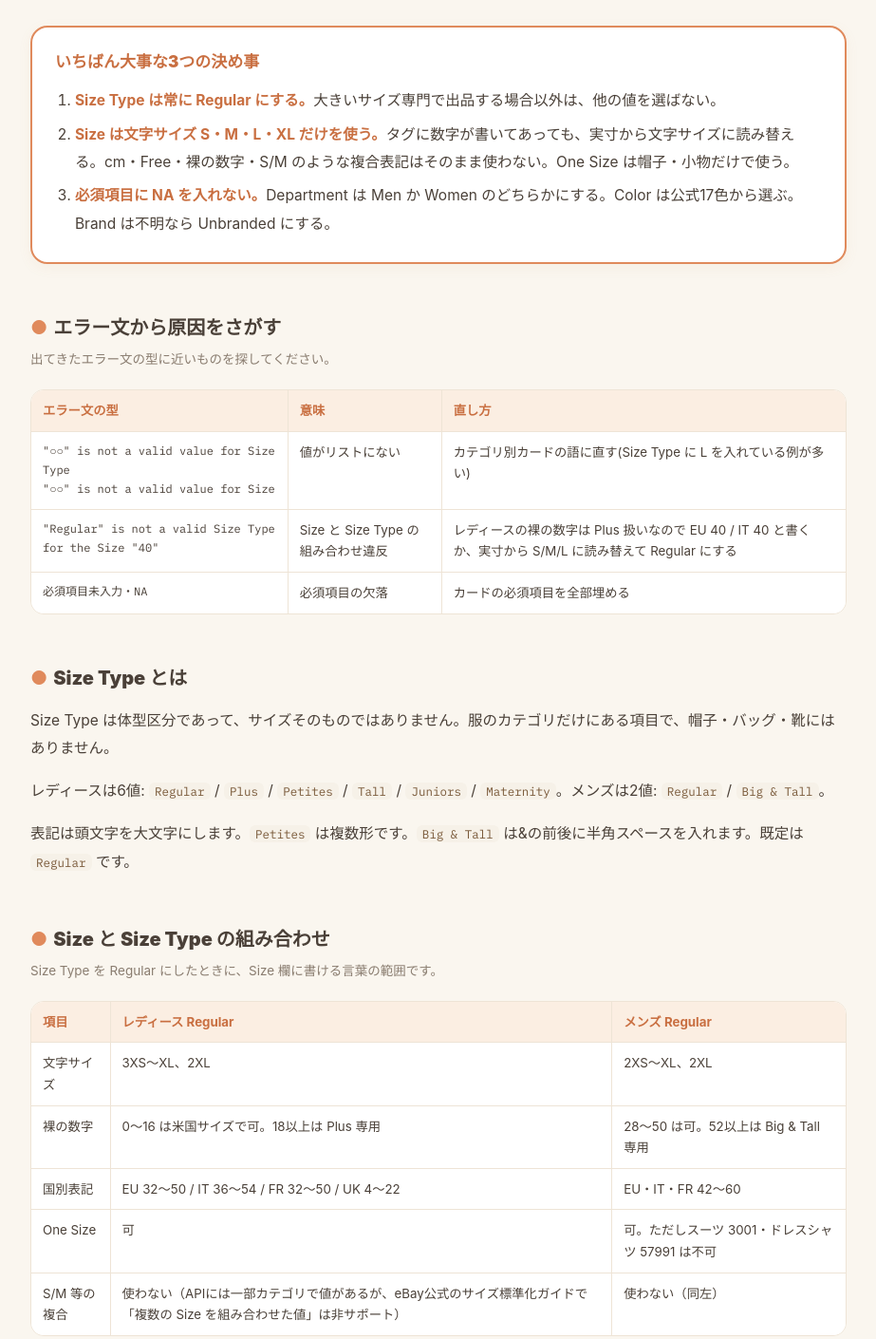
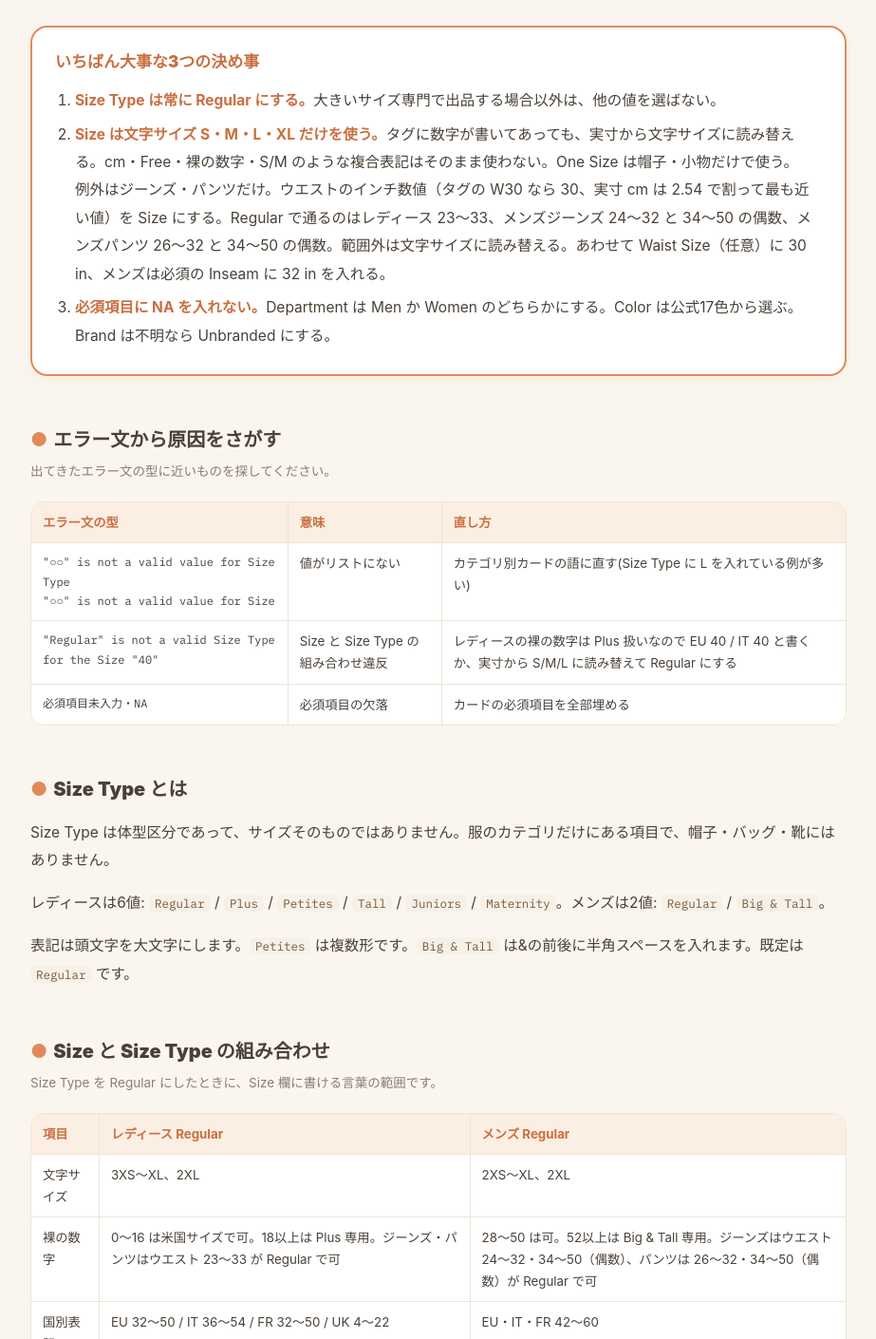
Before and after one commit to naokijodan/ebay-size-guide, a plain HTML site: page index.html in a window 1280 px wide. Shown: the part 292-1702 px from the top of the page at 95% size, without its empty margins (178-1101 px from the left). Drawn offline with Linux system fonts and the light colour scheme; a web font is replaced by a local one.

Commit message:
ジーンズ・パンツはSizeにウエストのインチ数値を使う例外を追加（公式サイズ標準化ガイドの標準ウエストサイズに従う。2026-09-04 Taxonomy API実測: レディース23〜33、メンズ24〜50がRegular可）
Co-Authored-By: Claude Fable 5.1 <noreply@anthropic.com>
Claude-Session: https://claude.ai/code/session_01EoP4rDab51ZfaTp9Zi9dPr

```diff
--- a/index.html
+++ b/index.html
@@ -87,7 +87,7 @@ pre.inst{background:var(--card);border:1.5px solid var(--line);border-radius:18p
 <p class="bp-title">いちばん大事な3つの決め事</p>
 <ol>
 <li><b>Size Type は常に Regular にする。</b>大きいサイズ専門で出品する場合以外は、他の値を選ばない。</li>
-<li><b>Size は文字サイズ S・M・L・XL だけを使う。</b>タグに数字が書いてあっても、実寸から文字サイズに読み替える。cm・Free・裸の数字・S/M のような複合表記はそのまま使わない。One Size は帽子・小物だけで使う。</li>
+<li><b>Size は文字サイズ S・M・L・XL だけを使う。</b>タグに数字が書いてあっても、実寸から文字サイズに読み替える。cm・Free・裸の数字・S/M のような複合表記はそのまま使わない。One Size は帽子・小物だけで使う。<br>例外はジーンズ・パンツだけ。ウエストのインチ数値（タグの W30 なら 30、実寸 cm は 2.54 で割って最も近い値）を Size にする。Regular で通るのはレディース 23〜33、メンズジーンズ 24〜32 と 34〜50 の偶数、メンズパンツ 26〜32 と 34〜50 の偶数。範囲外は文字サイズに読み替える。あわせて Waist Size（任意）に 30 in、メンズは必須の Inseam に 32 in を入れる。</li>
 <li><b>必須項目に NA を入れない。</b>Department は Men か Women のどちらかにする。Color は公式17色から選ぶ。Brand は不明なら Unbranded にする。</li>
 </ol>
 </div>
@@ -126,7 +126,7 @@ pre.inst{background:var(--card);border:1.5px solid var(--line);border-radius:18p
 <table class="cmp">
 <tr><th>項目</th><th>レディース Regular</th><th>メンズ Regular</th></tr>
 <tr><td>文字サイズ</td><td>3XS〜XL、2XL</td><td>2XS〜XL、2XL</td></tr>
-<tr><td>裸の数字</td><td>0〜16 は米国サイズで可。18以上は Plus 専用</td><td>28〜50 は可。52以上は Big &amp; Tall 専用</td></tr>
+<tr><td>裸の数字</td><td>0〜16 は米国サイズで可。18以上は Plus 専用。ジーンズ・パンツはウエスト 23〜33 が Regular で可</td><td>28〜50 は可。52以上は Big &amp; Tall 専用。ジーンズはウエスト 24〜32・34〜50（偶数）、パンツは 26〜32・34〜50（偶数）が Regular で可</td></tr>
 <tr><td>国別表記</td><td>EU 32〜50 / IT 36〜54 / FR 32〜50 / UK 4〜22</td><td>EU・IT・FR 42〜60</td></tr>
 <tr><td>One Size</td><td>可</td><td>可。ただしスーツ 3001・ドレスシャツ 57991 は不可</td></tr>
 <tr><td>S/M 等の複合</td><td>使わない（APIには一部カテゴリで値があるが、eBay公式のサイズ標準化ガイドで「複数の Size を組み合わせた値」は非サポート）</td><td>使わない（同左）</td></tr>
@@ -177,6 +177,7 @@ pre.inst{background:var(--card);border:1.5px solid var(--line);border-radius:18p
 <p><b>Brand:</b> 自由入力。不明なら Unbranded</p>
 <p><b>Size Type:</b> Regular、Plus、Petites、Tall、Juniors、Maternity（既定 Regular） <span class="chip ng">見落とし注意</span></p>
 <p><b>Size:</b> 文字サイズ 3XS〜XL・2XL ／ 数値 0〜16（2刻み、000・00 を含む）とウエストインチ 23〜33 ／ EU 32〜50・IT 36〜54・FR 32〜50・UK 4〜22 ／ One Size 可 ／ S/M等の複合表記は不可</p>
+<p><b>Size の入れ方:</b> ウエストのインチ数値（23〜33 が Regular で可）を Size にする。<b>Waist Size</b>（任意）に 30 in 形式で併記</p>
 <p><b>Style:</b> Ankle、Bloomer、Capri、Cargo、Carpenter、Chino、Cropped、Dress Pants、Harem、Jegging、Jogger、Khakis、Overalls、Paperbag、Pedal Pusher、Rain Pants、Snow Pants、Sweatpants、Windbreaker <span class="chip ng">見落とし注意</span></p>
 <p><b>Color:</b> Beige、Black、Blue、Brown、Clear、Gold、Gray、Green、Ivory、Multicolor、Orange、Pink、Purple、Red、Silver、White、Yellow</p>
 <p><b>Department:</b> Women、Teens、Unisex Adults</p>
@@ -187,6 +188,7 @@ pre.inst{background:var(--card);border:1.5px solid var(--line);border-radius:18p
 <p><b>Brand:</b> 自由入力。不明なら Unbranded</p>
 <p><b>Size Type:</b> Regular、Plus、Petites、Tall、Juniors、Maternity（既定 Regular） <span class="chip ng">見落とし注意</span></p>
 <p><b>Size:</b> 文字サイズ 3XS〜XL・2XL ／ 数値 0〜16（2刻み、000・00 を含む）とウエストインチ 23〜33 ／ EU 32〜50・IT 36〜54・FR 32〜50・UK 4〜22 ／ One Size 可 ／ S/M等の複合表記は不可</p>
+<p><b>Size の入れ方:</b> ウエストのインチ数値（23〜33 が Regular で可）を Size にする。<b>Waist Size</b>（任意）に 30 in 形式で併記</p>
 <p><b>Style:</b> Ankle、Bootcut、Boyfriend、Capri、Cropped、Flared、Jegging、Khakis、Mom、Paperbag、Skinny、Straight、Tapered、Wide-Leg <span class="chip ng">見落とし注意</span></p>
 <p><b>Department:</b> Women、Teens、Unisex Adults</p>
 <p><b>Color:</b> Beige、Black、Blue、Brown、Clear、Gold、Gray、Green、Ivory、Multicolor、Orange、Pink、Purple、Red、Silver、White、Yellow</p>
@@ -292,6 +294,7 @@ pre.inst{background:var(--card);border:1.5px solid var(--line);border-radius:18p
 <p><b>Brand:</b> 自由入力。不明なら Unbranded</p>
 <p><b>Size Type:</b> Regular、Big & Tall（既定 Regular） <span class="chip ng">見落とし注意</span></p>
 <p><b>Size:</b> 文字サイズ 2XS〜XL・2XL ／ 数値 26〜32（1刻み）・34〜50（2刻み） ／ EU 42〜60・IT 42〜60・FR 42〜60 ／ One Size 可 ／ 複合表記なし</p>
+<p><b>Size の入れ方:</b> ウエストのインチ数値（26〜32、34〜50 の偶数が Regular で可）を Size にする。<b>Waist Size</b>（任意）に 30 in 形式で併記。Inseam は必須</p>
 <p><b>Inseam:</b> 24 in、25 in、26 in、27 in、28 in、29 in、30 in、31 in、32 in、33 in、34 in、35 in、36 in、37 in、38 in <span class="chip ng">見落とし注意</span></p>
 <p><b>Style:</b> Ankle、Capri、Cargo、Carpenter、Chino、Cropped、Dress Pants、Jogger、Khakis、Overalls、Paperbag、Pedal Pusher、Rain Pants、Snow Pants、Sweatpants、Windbreaker <span class="chip ng">見落とし注意</span></p>
 <p><b>Color:</b> Beige、Black、Blue、Brown、Clear、Gold、Gray、Green、Ivory、Multicolor、Orange、Pink、Purple、Red、Silver、White、Yellow</p>
@@ -303,6 +306,7 @@ pre.inst{background:var(--card);border:1.5px solid var(--line);border-radius:18p
 <p><b>Brand:</b> 自由入力。不明なら Unbranded</p>
 <p><b>Size Type:</b> Regular、Big & Tall（既定 Regular） <span class="chip ng">見落とし注意</span></p>
 <p><b>Size:</b> 文字サイズ 2XS〜XL・2XL ／ 数値 24〜32（1刻み）・34〜50（2刻み） ／ EU 42〜60・IT 42〜60・FR 42〜60 ／ One Size 可 ／ 複合表記なし</p>
+<p><b>Size の入れ方:</b> ウエストのインチ数値（24〜32、34〜50 の偶数が Regular で可）を Size にする。<b>Waist Size</b>（任意）に 30 in 形式で併記。Inseam は必須</p>
 <p><b>Inseam:</b> 24 in、25 in、26 in、27 in、28 in、29 in、30 in、31 in、32 in、33 in、34 in、35 in、36 in、37 in、38 in <span class="chip ng">見落とし注意</span></p>
 <p><b>Department:</b> Men、Teens、Unisex Adults</p>
 <p><b>Style:</b> Ankle、Bootcut、Capri、Cropped、Flared、Khakis、Paperbag、Skinny、Straight、Tapered、Wide-Leg <span class="chip ng">見落とし注意</span></p>
@@ -446,6 +450,7 @@ pre.inst{background:var(--card);border:1.5px solid var(--line);border-radius:18p
 【3つの決め事】
 Size Type は常に Regular にする。大きいサイズ専門で出品する場合だけ例外にする。
 Size は文字サイズ S、M、L、XL だけを使う。タグが数字でも実寸から文字に読み替える。cm、Free、裸の数字、S/Mのような複合表記はそのまま使わない。One Size は帽子と小物だけで使う。
+例外はジーンズ・パンツ(レディース11554・63863、メンズ11483・57989)だけで、ウエストのインチ数値をSizeにする(タグのW30なら30、実寸cmは2.54で割って最も近い値)。Regularで通る値はレディース23から33、メンズジーンズ24から32と34から50の偶数、メンズパンツ26から32と34から50の偶数。範囲外は文字サイズに読み替える。あわせてWaist Size(任意)に30 in、メンズは必須のInseamに32 inを入れる。
 必須項目に NA を入れない。Department は Men か Women のどちらかにする。Color は公式17色から選ぶ。Brand は不明なら Unbranded にする。
 
 【必須項目の埋め方】
@@ -453,7 +458,7 @@ Size は文字サイズ S、M、L、XL だけを使う。タグが数字でも
 
 【Size と Size Type の組み合わせ】
 文字サイズは、レディースが3XSからXLと2XL、メンズが2XSからXLと2XLまで使える。
-裸の数字は、レディースが0から16は米国サイズとして使えるが、18以上はPlus専用になる。メンズは28から50が使えるが、52以上はBig & Tall専用になる。
+裸の数字は、トップス・ワンピース等の米国サイズでは、レディースが0から16は使えるが18以上はPlus専用になる。メンズは28から50が使えるが、52以上はBig & Tall専用になる。ジーンズ・パンツのウエスト数値は上の例外のとおり。
 国別表記は、レディースがEU、IT、FR、UKの4種類、メンズがEU、IT、FRの3種類で使える。
 One Sizeは、レディース・メンズとも基本的に使えるが、メンズスーツ(3001)とメンズドレスシャツ(57991)では使えない。
 S/Mのような複合表記(1つのSize欄に複数サイズ)は、全カテゴリで使わない。eBay公式のサイズ標準化ガイドで「S/M/Lなど複数のSizeを組み合わせた値」は非サポートとされている。
```
